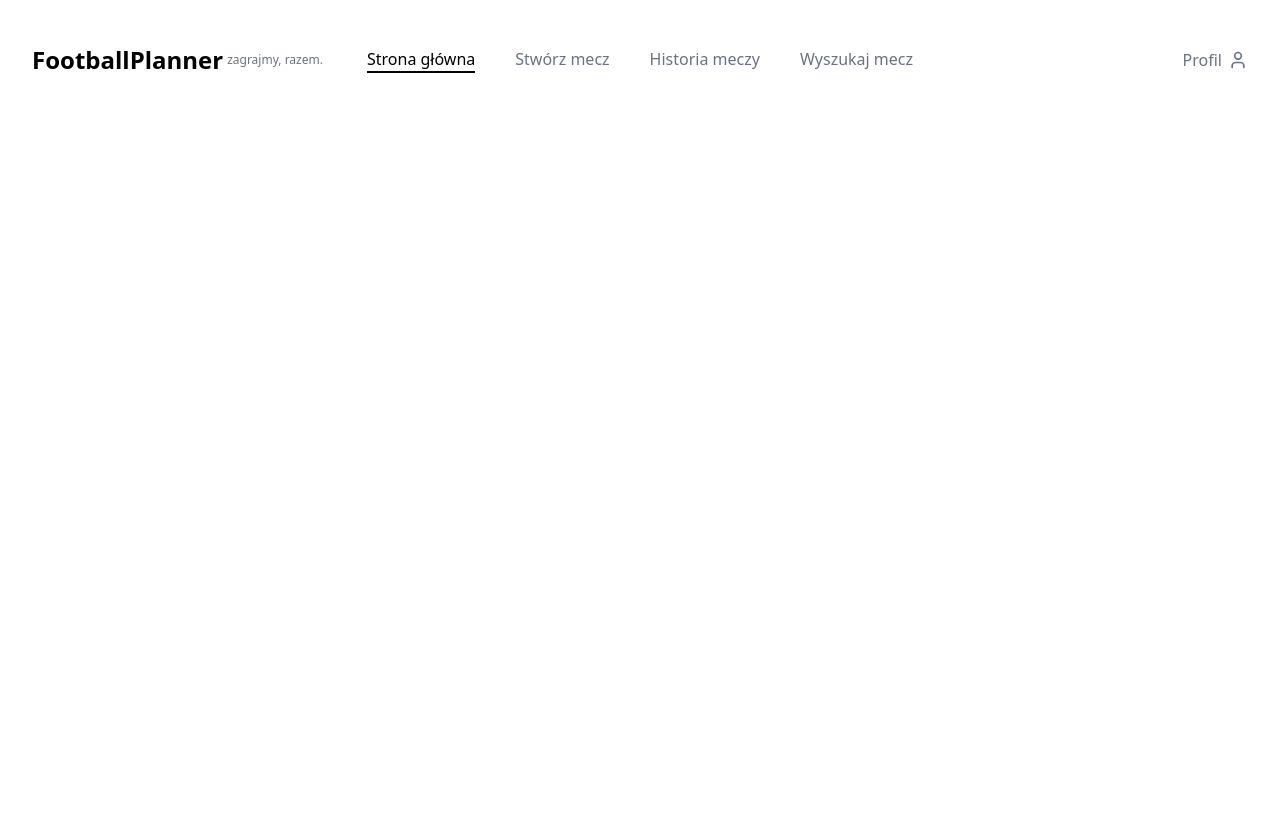
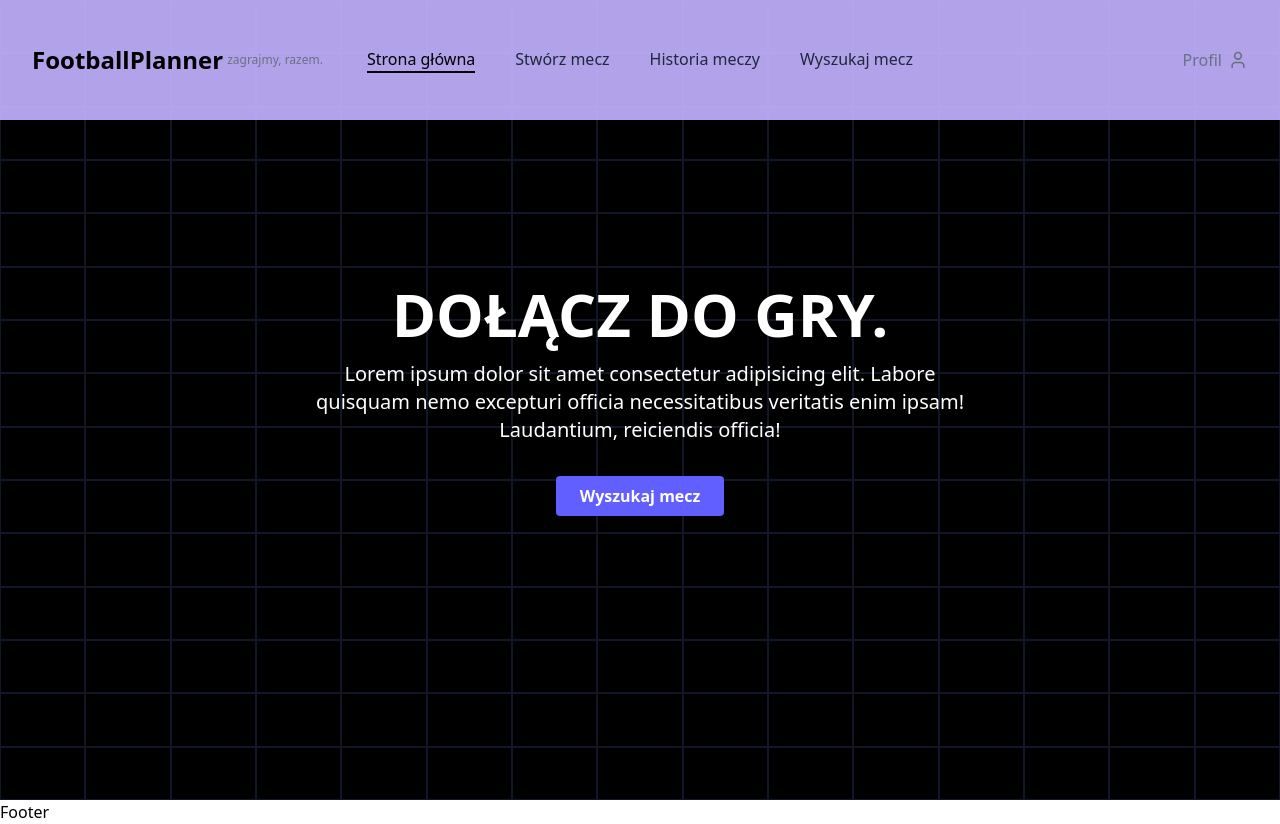
Before and after one commit to reavz7/FootballPlanner, a React (Vite) app in the folder client/: page / in a window 1280 px wide. Before the commit the page ends 800 px from the top, so only its background shows below. Built offline with nearby package versions, Linux system fonts and the light colour scheme.

Commit message:
Add Hero component and update App layout; modify Navbar styles

```diff
--- a/client/src/App.jsx
+++ b/client/src/App.jsx
@@ -1,12 +1,20 @@
 import { useState } from "react";
 import reactLogo from "./assets/react.svg";
+import Hero from "./components/Hero";
 import Navbar from "./components/Navbar";
 import "./App.css";
+import Footer from "./components/Footer";
 
 function App() {
   const [count, setCount] = useState(0);
 
-  return <Navbar />;
+  return (
+    <>
+      <Navbar />
+      <Hero />
+      <Footer />
+    </>
+  );
 }
 
 export default App;
--- /dev/null
+++ b/client/src/components/Hero.jsx
@@ -0,0 +1,113 @@
+import { useState, useEffect, useRef } from "react";
+
+export default function AnimatedHeroSection() {
+  const [mousePosition, setMousePosition] = useState({ x: 0, y: 0 });
+  const gridRef = useRef(null);
+  const [grid, setGrid] = useState([]);
+  const gridSize = 15; // Number of squares in each dimension
+  const activationRadius = 3; // How many squares away to light up
+
+  // Initialize grid on component mount
+  useEffect(() => {
+    const newGrid = [];
+    for (let i = 0; i < gridSize; i++) {
+      for (let j = 0; j < gridSize; j++) {
+        newGrid.push({
+          id: `${i}-${j}`,
+          x: i,
+          y: j,
+          active: false,
+          opacity: 0,
+        });
+      }
+    }
+    setGrid(newGrid);
+  }, []);
+
+  // Handle mouse movement
+  useEffect(() => {
+    const handleMouseMove = (e) => {
+      if (!gridRef.current) return;
+
+      const rect = gridRef.current.getBoundingClientRect();
+      const x = e.clientX - rect.left;
+      const y = e.clientY - rect.top;
+
+      // Convert to grid coordinates
+      const gridX = Math.floor((x / rect.width) * gridSize);
+      const gridY = Math.floor((y / rect.height) * gridSize);
+
+      setMousePosition({ x: gridX, y: gridY });
+
+      // Update grid cells based on mouse position
+      setGrid((prevGrid) =>
+        prevGrid.map((cell) => {
+          const distance = Math.sqrt(
+            Math.pow(cell.x - gridX, 2) + Math.pow(cell.y - gridY, 2)
+          );
+
+          // Light up cells close to the mouse
+          if (distance < activationRadius) {
+            return {
+              ...cell,
+              active: true,
+              opacity: 1 - distance / activationRadius,
+            };
+          }
+
+          // Fade out other cells
+          return {
+            ...cell,
+            active: false,
+            opacity: cell.opacity > 0 ? cell.opacity - 0.1 : 0,
+          };
+        })
+      );
+    };
+
+    window.addEventListener("mousemove", handleMouseMove);
+    return () => {
+      window.removeEventListener("mousemove", handleMouseMove);
+    };
+  }, []);
+
+  return (
+    <div className="relative w-full h-screen bg-black overflow-hidden">
+      {/* Grid overlay */}
+      <div
+        ref={gridRef}
+        className="absolute inset-0 grid grid-cols-15 grid-rows-15"
+        style={{
+          gridTemplateColumns: `repeat(${gridSize}, 1fr)`,
+          gridTemplateRows: `repeat(${gridSize}, 1fr)`,
+        }}
+      >
+        {grid.map((cell) => (
+          <div
+            key={cell.id}
+            className="border border-gray-900"
+            style={{
+              backgroundColor: cell.active
+                ? "rgba(99, 102, 241, " + cell.opacity + ")"
+                : "transparent",
+              transition: "background-color 0.3s ease-out",
+            }}
+          />
+        ))}
+      </div>
+
+      {/* Hero Content */}
+      <div className="relative z-10 flex flex-col items-center justify-center h-full text-white p-4">
+        <h1 className="text-6xl font-bold mb-4 text-center">DOŁĄCZ DO GRY.</h1>
+        <p className="text-xl text-center max-w-2xl mb-8">
+          Lorem ipsum dolor sit amet consectetur adipisicing elit. Labore
+          quisquam nemo excepturi officia necessitatibus veritatis enim ipsam!
+          Laudantium, reiciendis officia!
+        </p>
+        <button className="bg-indigo-500 hover:bg-indigo-600 text-white font-bold py-2 px-6 rounded transition-colors">
+          Wyszukaj mecz
+        </button>
+      </div>
+    </div>
+  );
+}
--- a/client/src/components/Navbar.jsx
+++ b/client/src/components/Navbar.jsx
@@ -28,8 +28,8 @@ export default function Navbar() {
 
   return (
     <header
-      className={`w-full fixed top-0 z-50 transition-all duration-300  hover:bg-green-200 ${
-        scrolled ? "bg-white shadow-md" : "bg-white/90"
+      className={`w-full fixed top-0 z-50 transition-all duration-300  hover:bg-violet-400 ${
+        scrolled ? "bg-white shadow-md" : "bg-violet-300/90"
       }`}
     >
       <div className="max-w-7xl mx-auto px-4 sm:px-6 lg:px-8">
@@ -65,7 +65,7 @@ export default function Navbar() {
               className={`text-base font-medium ${
                 isActive("/")
                   ? "text-black border-b-2 border-black"
-                  : "text-gray-500 hover:text-gray-900"
+                  : "text-gray-800 hover:text-gray-900"
               }`}
             >
               Strona główna
@@ -75,7 +75,7 @@ export default function Navbar() {
               className={`text-base font-medium ${
                 isActive("/create-match")
                   ? "text-black border-b-2 border-black"
-                  : "text-gray-500 hover:text-gray-900"
+                  : "text-gray-800 hover:text-gray-900"
               }`}
             >
               Stwórz mecz
@@ -85,7 +85,7 @@ export default function Navbar() {
               className={`text-base font-medium ${
                 isActive("/match-history")
                   ? "text-black border-b-2 border-black"
-                  : "text-gray-500 hover:text-gray-900"
+                  : "text-gray-800 hover:text-gray-900"
               }`}
             >
               Historia meczy
@@ -95,7 +95,7 @@ export default function Navbar() {
               className={`text-base font-medium ${
                 isActive("/search-match")
                   ? "text-black border-b-2 border-black"
-                  : "text-gray-500 hover:text-gray-900"
+                  : "text-gray-800 hover:text-gray-900"
               }`}
             >
               Wyszukaj mecz
```
